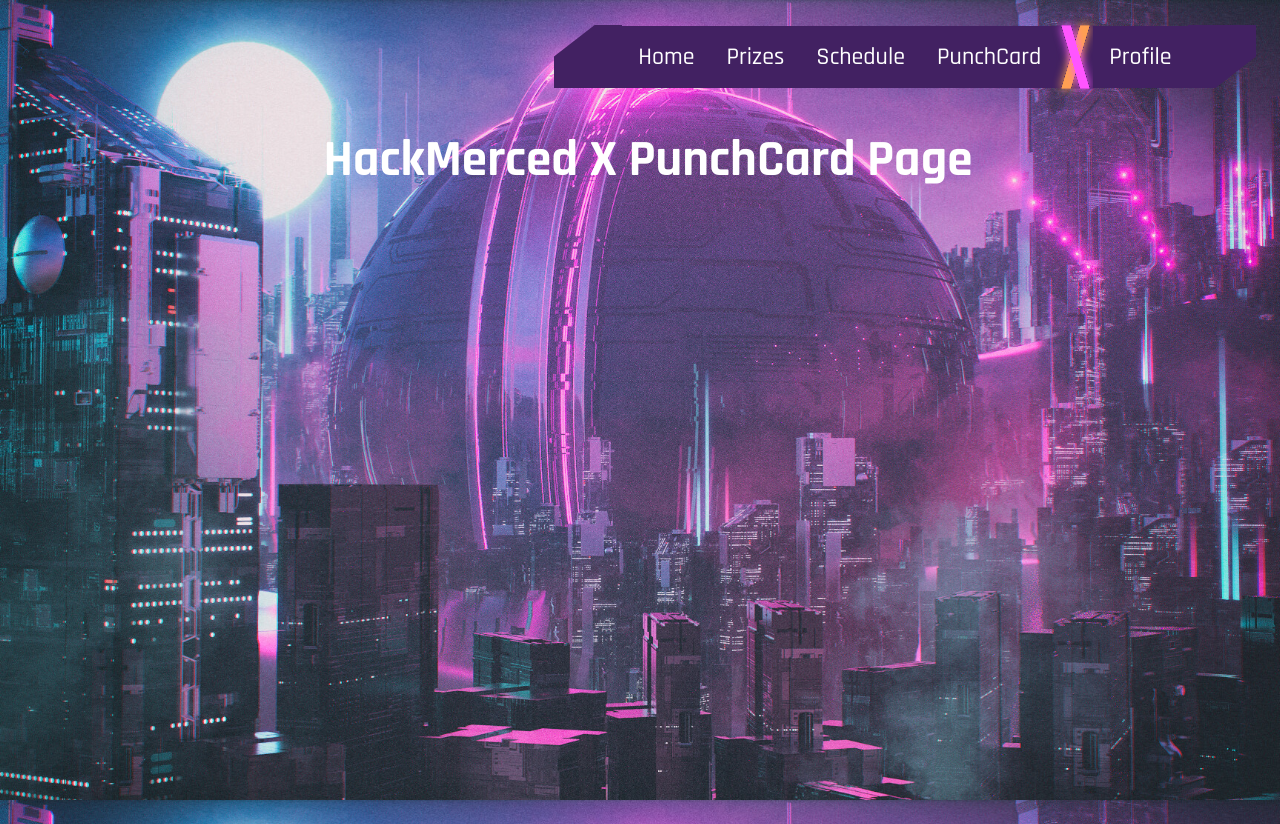
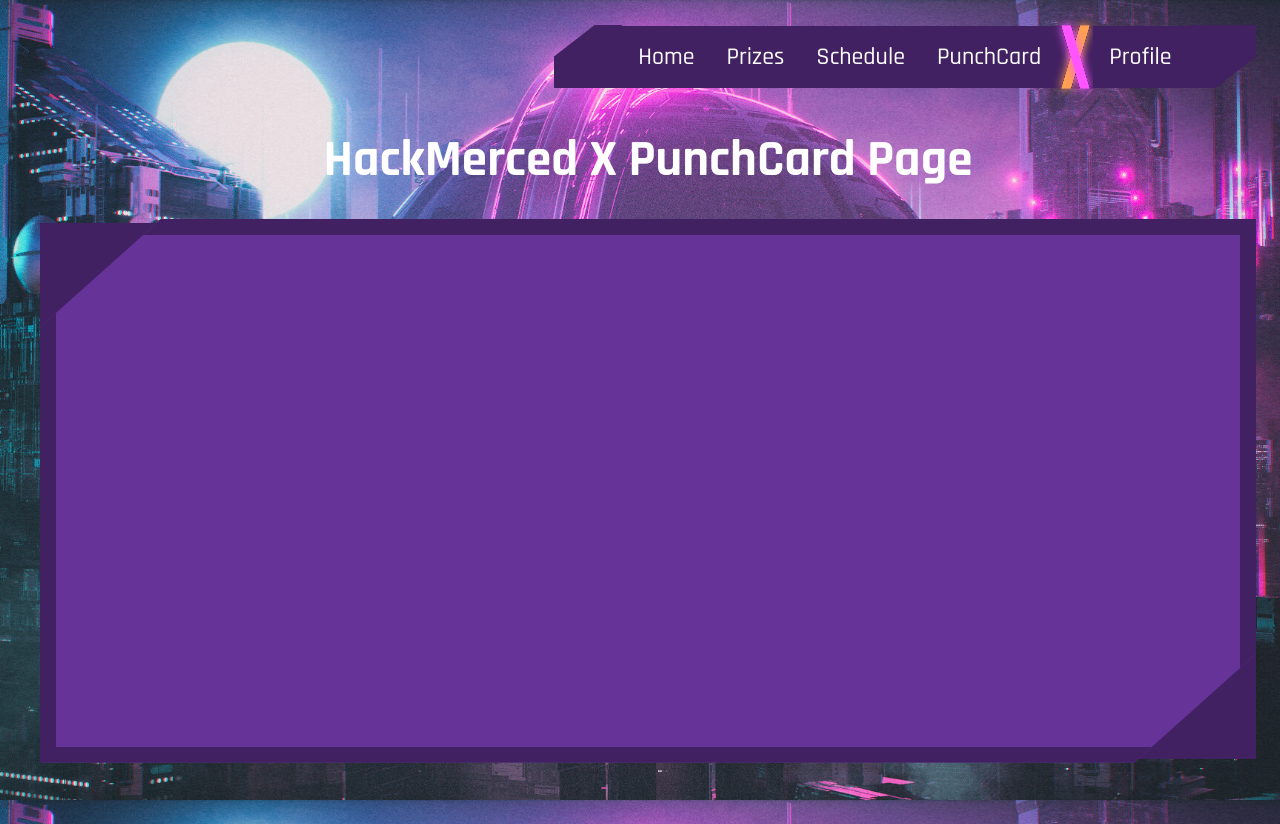
Before and after one commit to HackMerced/HackMerced-X-Live, a React (Vite) app: page /punchcard in a window 1280 px wide. Built offline with nearby package versions, Linux system fonts and the light colour scheme.

Commit message:
CSS for container WIP

```diff
--- a/src/Components/CSS/PunchCard.css
+++ b/src/Components/CSS/PunchCard.css
@@ -1,6 +1,41 @@
+.punch-body{
+
+    display: inline-flex;
+    align-items: center;
+}
+.container-parent{
+    display: flex;
+    background-color: #422162;
+    width: 95vw;
+    height: 67vh;
+    flex: 1;
+}
+.container-child {
+    display: flex;
+    position: relative;
+    overflow: hidden;
+    align-self: center;
+    border-color: #422162;
+    border-style: solid;
+    border-width: 1em;
+    width: 90vw;
+    height: 60vh;
+    background-color: #663399;
+    padding: 1em;
+    clip-path: polygon(
+        0 20%,
+        10% 0,
+        100% 0,
+        100% 80%,
+        90% 100%,
+        0% 100%
+    );
+    flex: 2;
+}
 
 
 /* Viewports */
 
 @media screen and (min-width: 300px) and (max-width: 880px) {
+
 }
--- a/src/Components/PunchCard.jsx
+++ b/src/Components/PunchCard.jsx
@@ -6,6 +6,17 @@
     return (
       <div className="PunchCard">
         <h1>HackMerced X PunchCard Page</h1>
+        <div className='punch-body'>
+          <div className='container-parent'>
+            <div className='container-child'>
+              <div class="container-child-content">
+
+              </div>
+            </div>
+          </div>
+
+        </div>
+
       </div>
     );
   }
```
